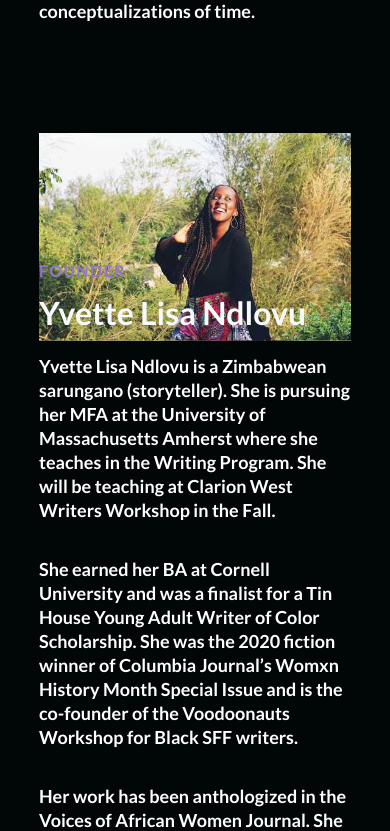
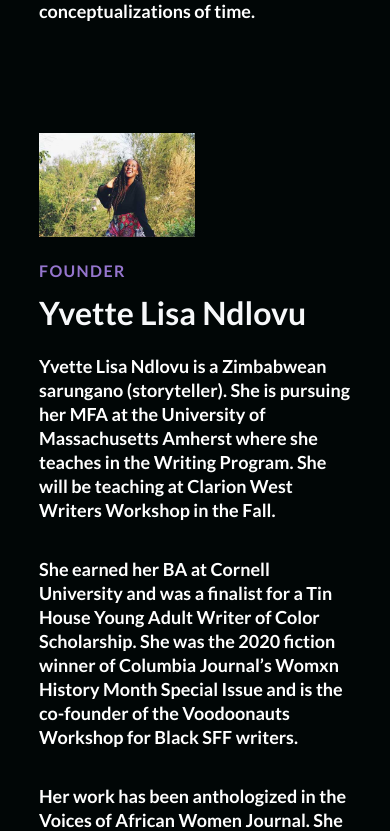
Before and after one commit to raeplusplus/voodoonauts, a React (Create React App) app: page / in a window 390 px wide. Shown: the part 2837-3668 px from the top of the page. Built offline with nearby package versions, Linux system fonts and the light colour scheme.

Commit message:
fixed alumni mobile bug

```diff
--- a/src/components/Alumni/AlumniElements.js
+++ b/src/components/Alumni/AlumniElements.js
@@ -9,7 +9,8 @@ export const AlumniContainer = styled.div`
   background: #010606;
 
   @media screen and (max-width: 768px) {
-    height: 1100px;
+    height: 100%;
+    width: 100%;
   }
 
   @media screen and (max-width: 400px) {
--- a/src/components/InfoSection/InfoElements.js
+++ b/src/components/InfoSection/InfoElements.js
@@ -90,10 +90,17 @@ export const BtnWrap = styled.div`
 export const ImgWrap = styled.div`
   max-width: 555px;
   height: 100%;
+  }
 `;
 
 export const Img = styled.img`
   width: 100%;
   margin: 0 0 10px 0;
   padding-right: 0;
+
+  @media screen and (max-width: 768px) {
+    width: 50%;
+    justify-self: center;
+    align-self: center;
+  }
 `;
```
